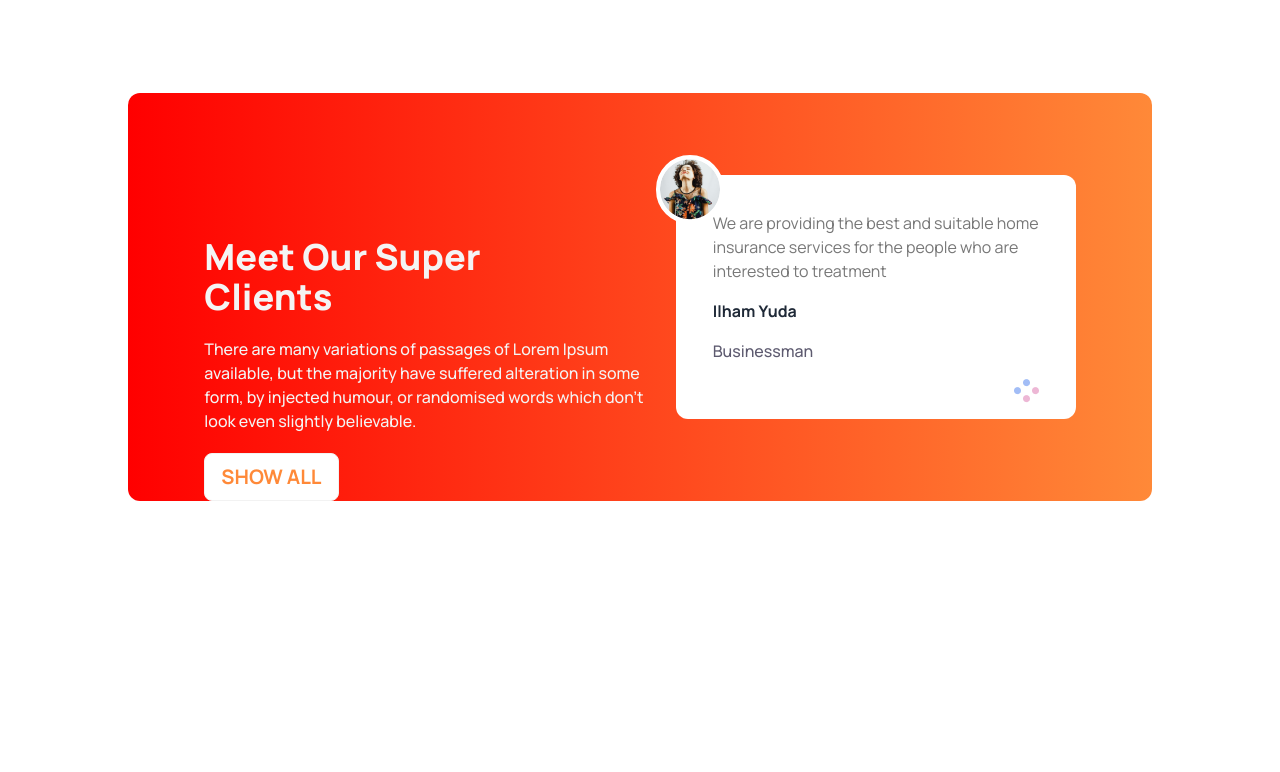
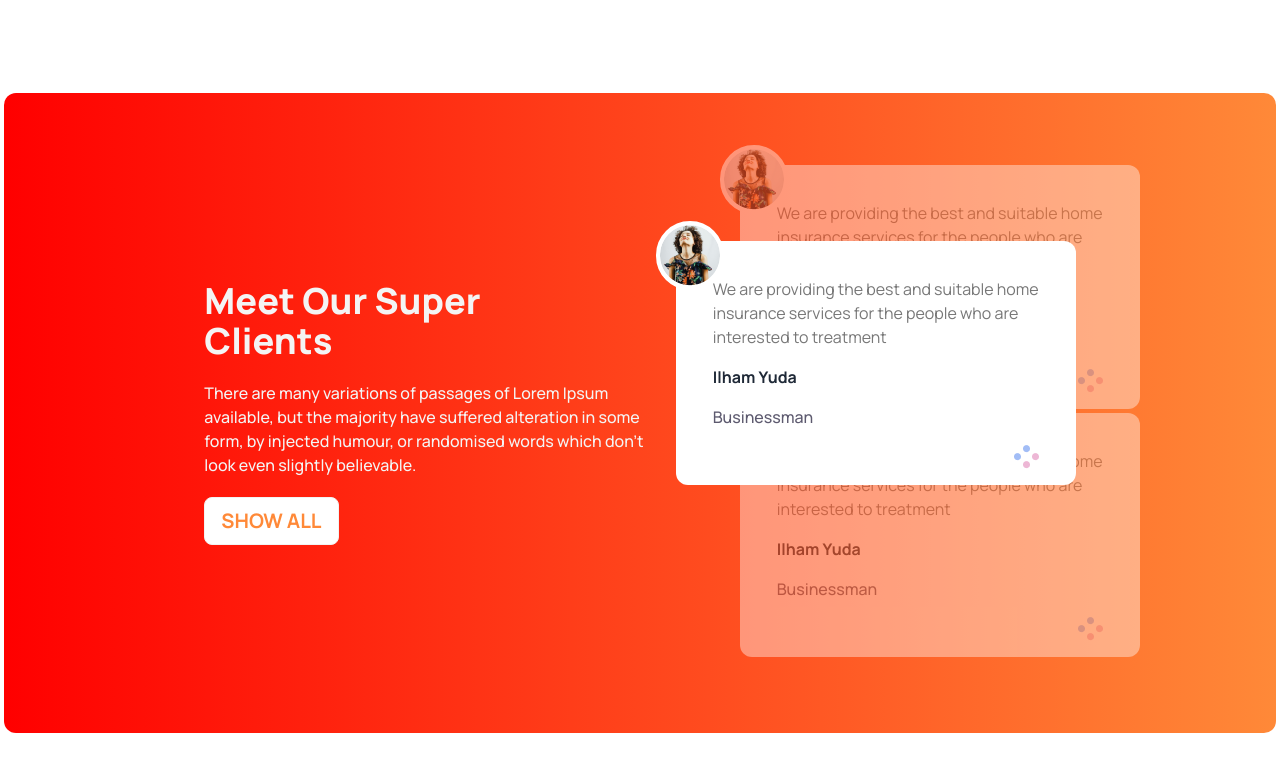
Before and after one commit to ShahriarAnuvab/Tea-House, a plain HTML site: page index.html in a window 1280 px wide. Shown: the part 1680-2452 px from the top of the page. Before the commit the page ends 2181 px from the top, so only its background shows below. Drawn offline with nearby package versions, Linux system fonts and the light colour scheme.

Commit message:
star customer

```diff
--- a/index.html
+++ b/index.html
@@ -154,8 +154,10 @@
         <section class="container mx-auto Manrope flex flex-col lg:flex-row items-center justify-around my-24">
             <div class="grid grid-cols-1 md:grid-cols-2 gap-8">
                 <div class="h-36 bg-gradient-to-r from-[#F00] to-[#FF8938] rounded-xl opacity-10"></div>
-                <div class="row-span-2 grid items-center justify-center p-5 rounded-xl bg-[#E6A62326]"><img src="./images/fresh-1.png" alt=""></div>
-                <div class="row-span-2 grid items-center justify-center p-5 rounded-xl bg-[#57763926]"><img src="./images/fresh-2.png" alt=""></div>
+                <div class="row-span-2 grid items-center justify-center p-5 rounded-xl bg-[#E6A62326]"><img
+                        src="./images/fresh-1.png" alt=""></div>
+                <div class="row-span-2 grid items-center justify-center p-5 rounded-xl bg-[#57763926]"><img
+                        src="./images/fresh-2.png" alt=""></div>
                 <div class="h-36 bg-gradient-to-r from-[#D9D9D9] to-[#FFFFFF00] rounded-xl"></div>
             </div>
             <div class="space-y-5 mt-10 p-5 md:p-0">
@@ -164,31 +166,74 @@
                 <p class="font-medium text-base text-[#777]">The meaning of gong cha is chanese is to provide the best
                     tea to emperor <br> from all possessions . It represents the highest quality and self expectation.
                     <br> Establishing in 2006, Gong cha had been deeply appreciated by its custoers <br> because of good
-                    words of mouth and unique customized service orginated <br> from Taiwan.</p>
+                    words of mouth and unique customized service orginated <br> from Taiwan.
+                </p>
                 <h3 class="text-xl font-extrabold text-[#1C1C1C]">Unique Taste</h3>
-                <p class="text-base font-medium">A Unique and different style from other teapots gives <br> a luxurious and minimalist impression</p>
+                <p class="text-base font-medium">A Unique and different style from other teapots gives <br> a luxurious
+                    and minimalist impression</p>
                 <h3 class="text-xl font-extrabold text-[#1C1C1C]">Premium Quality</h3>
-                <p class="text-base font-medium">Premium Quality that makes tea more elegant and more durable <br> when you use it.</p>
+                <p class="text-base font-medium">Premium Quality that makes tea more elegant and more durable <br> when
+                    you use it.</p>
 
             </div>
         </section>
 
 
-        <section class=" Manrope bg-gradient-to-r from-[#F00] to-[#FF8938] text-opacity-10 flex justify-center items-center gap-8 flex-col lg:flex-row mx-2 lg:mx-32 rounded-xl">
+        <section
+            class=" Manrope bg-gradient-to-r from-[#F00] to-[#FF8938]  flex justify-center items-center gap-8 flex-col lg:flex-row my-24 px-16 rounded-xl py-24 mx-1">
             <div class="space-y-5 p-5 lg:p-0">
-                <h1 class="font-extrabold text-4xl text-[#F4F4F4] pt-36">Meet Our Super <br> Clients</h1>
-                <p class="text-[#F4F4F4] text-base font-medium">There are many variations of passages of Lorem Ipsum <br>available, but the majority have suffered alteration in some <br> form, by injected humour, or randomised words which don't <br> look even slightly believable. </p>
+                <h1 class="font-extrabold text-4xl text-[#F4F4F4]">Meet Our Super <br> Clients</h1>
+                <p class="text-[#F4F4F4] text-sm lg:text-base font-medium">There are many variations of passages of Lorem Ipsum
+                    <br>available, but the majority have suffered alteration in some <br> form, by injected humour, or
+                    randomised words which don't <br> look even slightly believable. </p>
                 <button class="btn text-[#FF8938] text-xl font-bold bg-[#FFF] rounded-lg">Show All</button>
             </div>
-            <div>
+            <div class="relative mt-10">
+                <!-- Previous -->
+                <div class="hidden md:block relative z-10 opacity-40 md:left-14 lg:-mt-20 lg:top-4 lg:left-16">
 
-                <div class="rounded-xl bg-[#FFF] grid items-center justify-center space-y-4 w-[300px] lg:w-[400px] p-5 lg:p-0 mb-2 lg:mb-0 relative">
-                    <img src="./images/client.png" alt="" class="absolute -top-5 rounded-full border-4 border-white -left-5 bg-white">
-                    <p class="pt-5  text-base font-normal text-[#777]">We are providing the best and suitable home <br> insurance services for the people who are <br> interested to treatment</p>
-                    <h3  class="text-[#1C1C1C], text-base font-bold">Ilham Yuda</h3>
-                    <p class="text-[#5D5A6F] text-base font-medium ">Businessman</p>
-                    <div class="flex justify-end pb-4">
-                        <img src="./images/circles.png" alt="">
+                    <div
+                        class="rounded-xl bg-[#FFF] grid items-center justify-center space-y-4 w-[300px] md:w-[400px] p-5 lg:p-0 mb-2 lg:mb-0 relative">
+                        <img src="./images/client.png" alt=""
+                            class="absolute -top-5 rounded-full border-4 border-white -left-5 bg-white">
+                        <p class="pt-5  text-base font-normal text-[#777]">We are providing the best and suitable home
+                            <br> insurance services for the people who are <br> interested to treatment</p>
+                        <h3 class="text-[#1C1C1C], text-base font-bold">Ilham Yuda</h3>
+                        <p class="text-[#5D5A6F] text-base font-medium ">Businessman</p>
+                        <div class="flex justify-end pb-4">
+                            <img src="./images/circles.png" alt="">
+                        </div>
+                    </div>
+                </div>
+                <!-- Current -->
+                <div class=" md:absolute z-20 md:top-32 lg:top-3">
+                    <div
+                        class="rounded-xl bg-[#FFF] grid items-center justify-center space-y-4 w-[300px] md:w-[400px] p-5 lg:p-0 mb-2 lg:mb-0 relative">
+                        <img src="./images/client.png" alt=""
+                            class="absolute md:-top-5 rounded-full border-4 border-white md:-left-5 bg-white -top-5 -left-1">
+                        <p class="pt-5  text-base font-normal text-[#777]">We are providing the best and suitable home
+                            <br> insurance services for the people who are <br> interested to treatment</p>
+                        <h3 class="text-[#1C1C1C], text-base font-bold">Ilham Yuda</h3>
+                        <p class="text-[#5D5A6F] text-base font-medium ">Businessman</p>
+                        <div class="flex justify-end pb-4">
+                            <img src="./images/circles.png" alt="">
+                        </div>
+                    </div>
+                </div>
+                <!-- next -->
+                <div class= "hidden md:block relative z-10 opacity-40 md:left-14 md:-top- lg:top-5 lg:left-16">
+
+                    <div
+                        class="rounded-xl bg-[#FFF] grid items-center justify-center space-y-4 w-[300px] md:w-[400px] p-5 lg:p-0 mb-2 lg:mb-0 relative">
+                        <img src="./images/client.png" alt=""
+                            class="absolute -top-5 rounded-full border-4 border-white -left-5 bg-white">
+                        <p class="pt-5  text-base font-normal text-[#777]">We are providing the best and suitable home
+                            <br> insurance services for the people who are <br> interested to treatment</p>
+                        <h3 class="text-[#1C1C1C], text-base font-bold">Ilham Yuda</h3>
+                        <p class="text-[#5D5A6F] text-base font-medium ">Businessman</p>
+                        <div class="flex justify-end pb-4">
+                            <img src="./images/circles.png" alt="">
+                        </div>
                     </div>
                 </div>
             </div>
```
